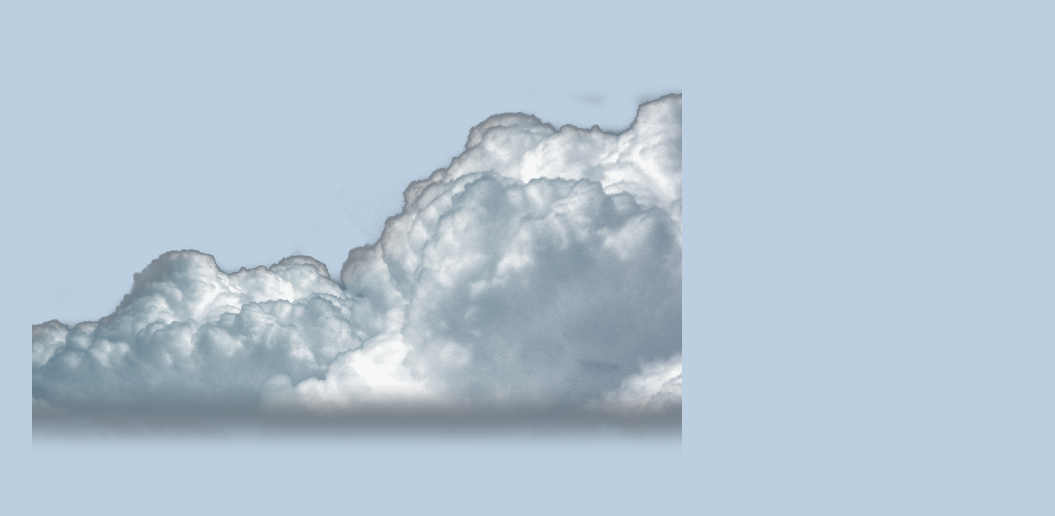
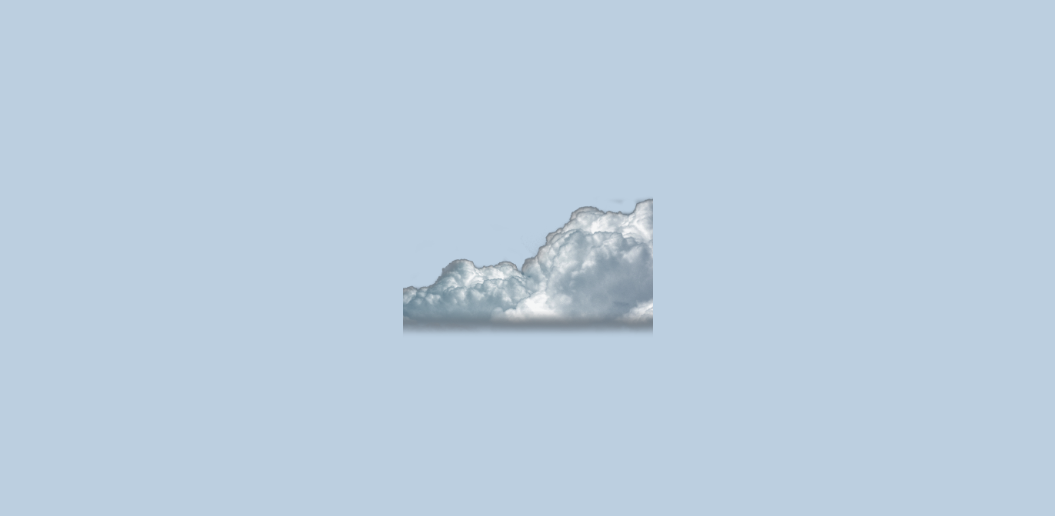
Before and after one commit to ToryOstr/your_weather, a React (Create React App) app: page / in a window 1280 px wide. Shown: the part 170-686 px from the top of the page, without its empty margins (112-1167 px from the left). Built offline with nearby package versions, Linux system fonts and the light colour scheme.

Commit message:
bug-fixing

```diff
--- a/src/components/StartAnimation/startAnimation.module.css
+++ b/src/components/StartAnimation/startAnimation.module.css
@@ -1,6 +1,6 @@
 .animationContainer {
   display: block;
-  width: 100%;
+  width: 250px;
   overflow: hidden;
   margin: auto;
 }
```
